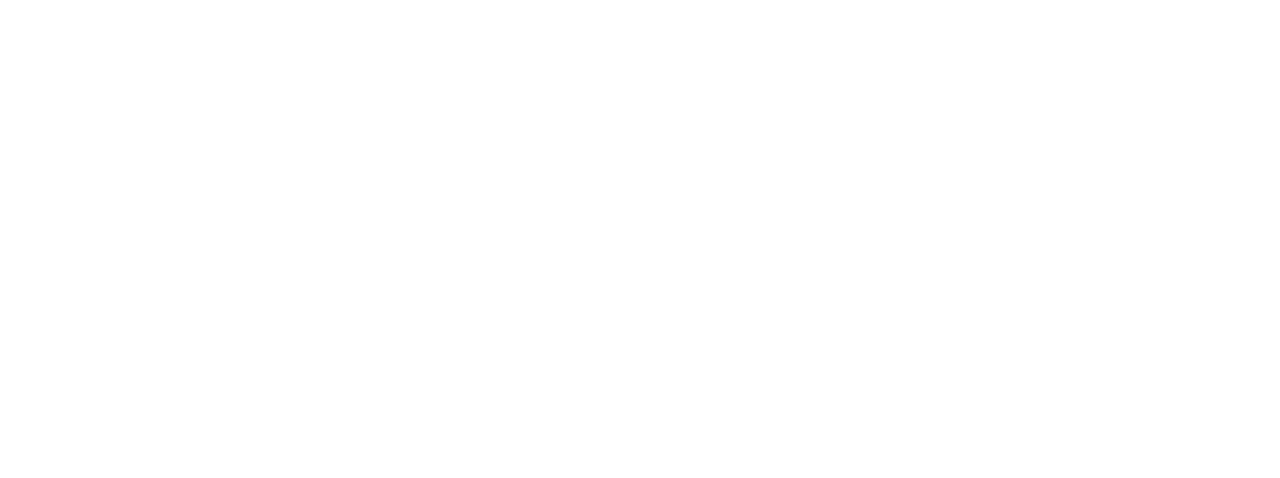
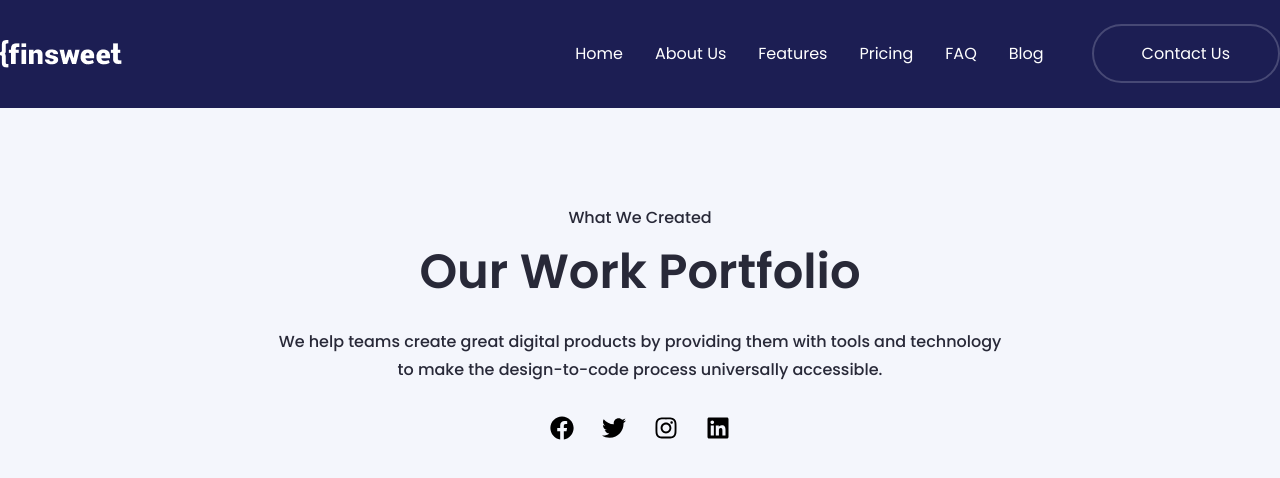
Before and after one commit to Roni006/finsweet, a React app: page /workhero in a window 1280 px wide. Before the commit this address had no page. Shown: the top 478 px of the page. Built offline with nearby package versions, Linux system fonts and the light colour scheme; the HTML template or start-up script is replaced by a standard one.

Commit message:
created work hero components

```diff
--- a/src/App.jsx
+++ b/src/App.jsx
@@ -15,6 +15,7 @@
 import Rivisions from "./Pages/Rivisions/Rivisions";
 import Support from "./Pages/Support/Support";
 import Deliver from "./Pages/Deliver/Deliver";
+import WorkHero from "./Pages/WorkHero/WorkHero";
 function App() {
   return (
     <>
@@ -38,6 +39,8 @@
             <Route path="/rivisions" element={<Rivisions />} />
             <Route path="/support" element={<Support />} />
             <Route path="/deliver" element={<Deliver />} />
+            <Route path="/workhero" element={<WorkHero />} />
+
           </Route>
         </Routes>
       </BrowserRouter>
--- /dev/null
+++ b/src/Pages/WorkHero/WorkHero.jsx
@@ -0,0 +1,34 @@
+import React from "react";
+import Container from "../../components/Common/Container";
+import { FaFacebook } from "react-icons/fa";
+import { FaTwitter } from "react-icons/fa";
+import { FaInstagram } from "react-icons/fa6";
+import { FaLinkedin } from "react-icons/fa6";
+
+const WorkHero = () => {
+  return (
+    <>
+      <section className="bg-[#F4F6FC] py-24 ">
+        <Container>
+          <div className="text-center">
+            <span className="gblf">What We Created</span>
+            <h1 className="gbl-blog pt-2 pb-6">Our Work Portfolio</h1>
+            <p className="gblf w-[733px] text-center mx-auto">
+              We help teams create great digital products by providing them with
+              tools and technology to make the design-to-code process
+              universally accessible.
+            </p>
+            <div className="pt-8 flex items-center justify-center gap-7">
+              <FaFacebook className="text-2xl cursor-pointer" />
+              <FaTwitter className="text-2xl cursor-pointer"/>
+              <FaInstagram className="text-2xl cursor-pointer"/>
+              <FaLinkedin className="text-2xl cursor-pointer"/>
+            </div>
+          </div>
+        </Container>
+      </section>
+    </>
+  );
+};
+
+export default WorkHero;
```
